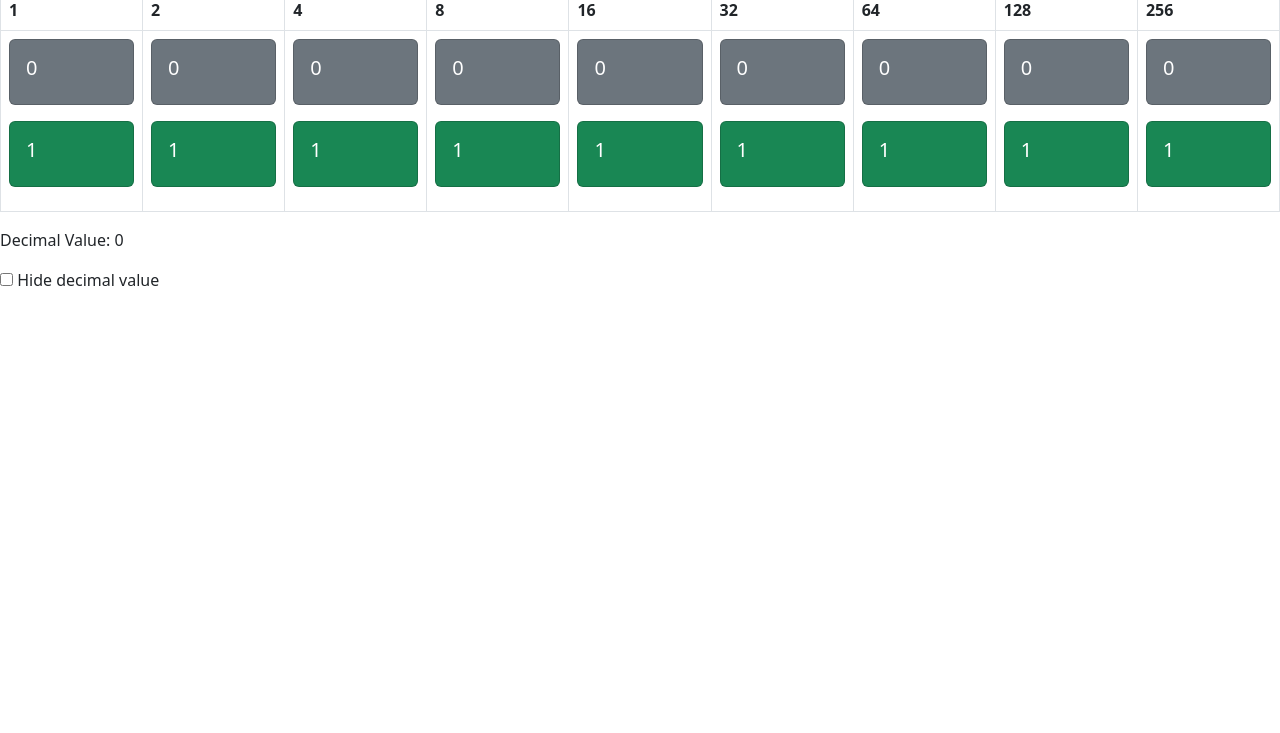
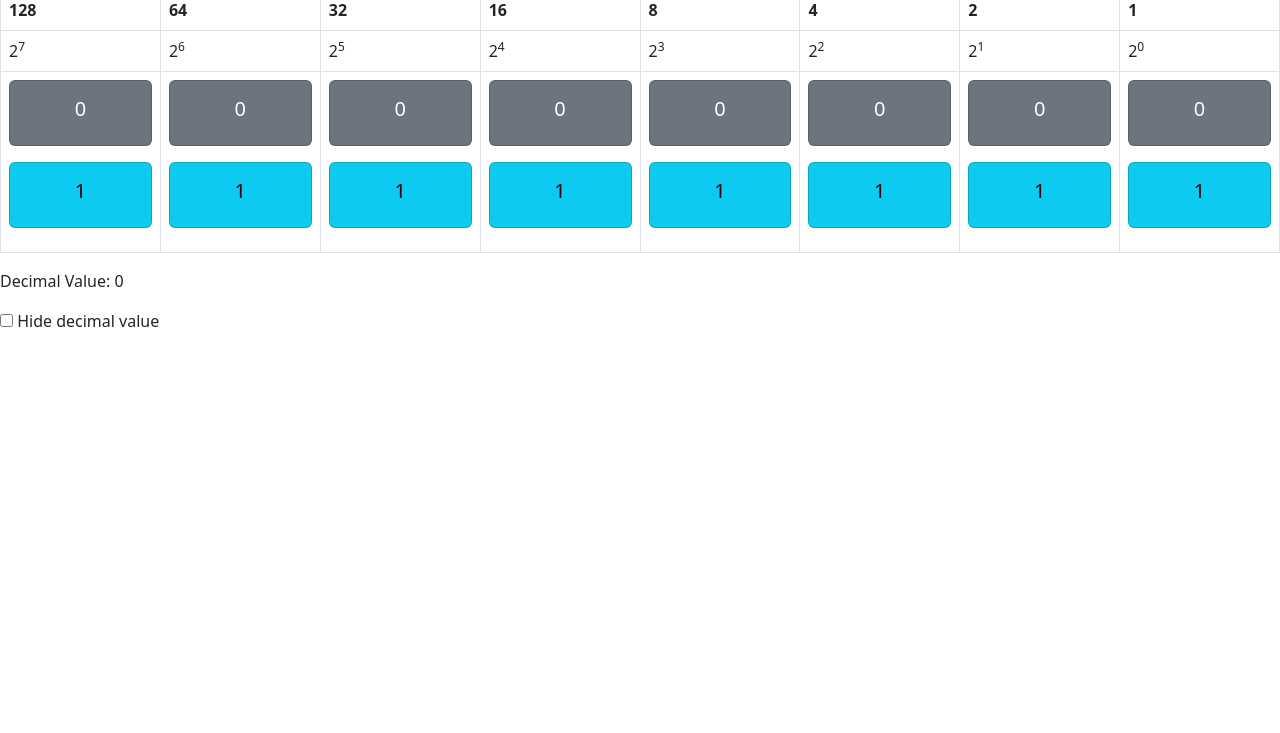
Before and after one commit to Alitma5094/CompSci-Calculator, a plain HTML site: page index.html in a window 1280 px wide. Shown: the part 67-800 px from the top of the page. Drawn offline with Linux system fonts and the light colour scheme.

Commit message:
Clean up code

```diff
--- a/index.html
+++ b/index.html
@@ -1,30 +1,28 @@
 <!DOCTYPE html>
-<html>
-
+<html lang="en">
 <head>
+    <meta charset="UTF-8">
+    <meta name="viewport" content="width=device-width, initial-scale=1.0">
+    <title>CompSci Calculator</title>
     <link rel="stylesheet" href="lib/bootstrap/bootstrap.min.css">
 </head>
-
 <body>
     <h1>Binary Calculator</h1>
-    <!-- <div id="binary-container"> -->
-    <!-- JavaScript will populate this section -->
-    <!-- </div> -->
-    <table class="table table-bordered" id="binary-container">
+    <table class="table table-bordered">
         <thead>
-            <tr id="binary-header"></tr>
+            <tr id="binaryHeader"></tr>
         </thead>
         <tbody>
-            <tr id="binary-body"></tr>
+            <tr id="binaryPower"></tr>
+            <tr id="binaryBody"></tr>
         </tbody>
     </table>
     <p>Decimal Value: <span id="decimal-value">0</span></p>
-    <input type="checkbox" id="scales" name="scales" />
+    <input type="checkbox" id="decimalCheckbox"/>
     <label for="scales">Hide decimal value</label>
     </div>
     <script src="lib/bootstrap/bootstrap.bundle.min.js"></script>
     <script src="lib/sortablejs/sortable.js"></script>
     <script src="index.js"></script>
 </body>
-
 </html>
--- a/index.js
+++ b/index.js
@@ -1,6 +1,6 @@
-function calculateDecimal(event) {
-    if (!otherCheckbox.checked) {
-        const binarySwitches = document.querySelectorAll('#simpleList');
+function calculateDecimal() {
+    if (!hideDecimalCheckbox.checked) {
+        const binarySwitches = Array.prototype.slice.call(document.querySelectorAll('.binaryList')).reverse();
 
         let decimalValue = 0;
 
@@ -14,53 +14,54 @@ function calculateDecimal(event) {
     }
 }
 
-// Create binary switches for decimal numbers 1, 2, 4, 8, 16, 32, 64, etc.
-// const binaryContainer = document.getElementById('binary-container');
-const binaryHeader = document.getElementById('binary-header');
-const binaryBody = document.getElementById('binary-body');
-const maxDecimalValue = 256; // You can adjust this as needed
+const hideDecimalCheckbox = document.querySelector("#decimalCheckbox");
+hideDecimalCheckbox.addEventListener("change", () => {
+    if (hideDecimalCheckbox.checked) {
+        document.getElementById('decimal-value').textContent = "???";
+    } else {
+        calculateDecimal()
+    }
+});
 
+const binaryHeader = document.getElementById('binaryHeader');
+const binaryPower = document.getElementById('binaryPower');
+const binaryBody = document.getElementById('binaryBody');
+const maxDecimalValue = 128;
+
+var power = 0
 for (let decimal = 1; decimal <= maxDecimalValue; decimal *= 2) {
     const newHeader = document.createElement("th")
     newHeader.textContent = decimal;
     binaryHeader.appendChild(newHeader);
 
-    const switchInput = document.createElement('input');
-    switchInput.type = 'checkbox';
-    switchInput.classList.add("binary-switch")
-    switchInput.addEventListener('change', calculateDecimal);
+    const newPower = document.createElement("td")
+    newPower.innerHTML = `2<sup>${power}</sup>`
+    power++;
+    binaryPower.appendChild(newPower);
 
     const newBodyItem = document.createElement("td")
     Sortable.create(newBodyItem, {
         swap: true,
-        swapClass: "text-primary",
+        swapClass: "text-bg-success",
         animation: 150,
         onSort: calculateDecimal,
     });
-    newBodyItem.id = "simpleList"
+    newBodyItem.classList.add("binaryList")
     newBodyItem.innerHTML = `
 <div class="card text-bg-secondary mb-3 zero-card" style="max-width: 18rem;">
-<div class="card-body">
+<div class="card-body mx-auto">
 <h5 class="card-title">0</h5>
 </div>
 </div>
-<div class="card text-bg-success mb-3 one-card" style="max-width: 18rem;">
-<div class="card-body">
+<div class="card text-bg-info mb-3 one-card" style="max-width: 18rem;">
+<div class="card-body mx-auto">
 <h5 class="card-title">1</h5>
 </div>
 </div>
 `;
     binaryBody.appendChild(newBodyItem)
 }
-
-
-
-
-const otherCheckbox = document.querySelector("#scales");
-otherCheckbox.addEventListener("change", () => {
-    if (otherCheckbox.checked) {
-        document.getElementById('decimal-value').textContent = "???";
-    } else {
-        calculateDecimal()
-    }
-});
+for (var i = 1; i < binaryHeader.childNodes.length; i++){
+    binaryHeader.insertBefore(binaryHeader.childNodes[i], binaryHeader.firstChild);
+    binaryPower.insertBefore(binaryPower.childNodes[i], binaryPower.firstChild);
+}
```
Also changed, not shown: 1 other file.
